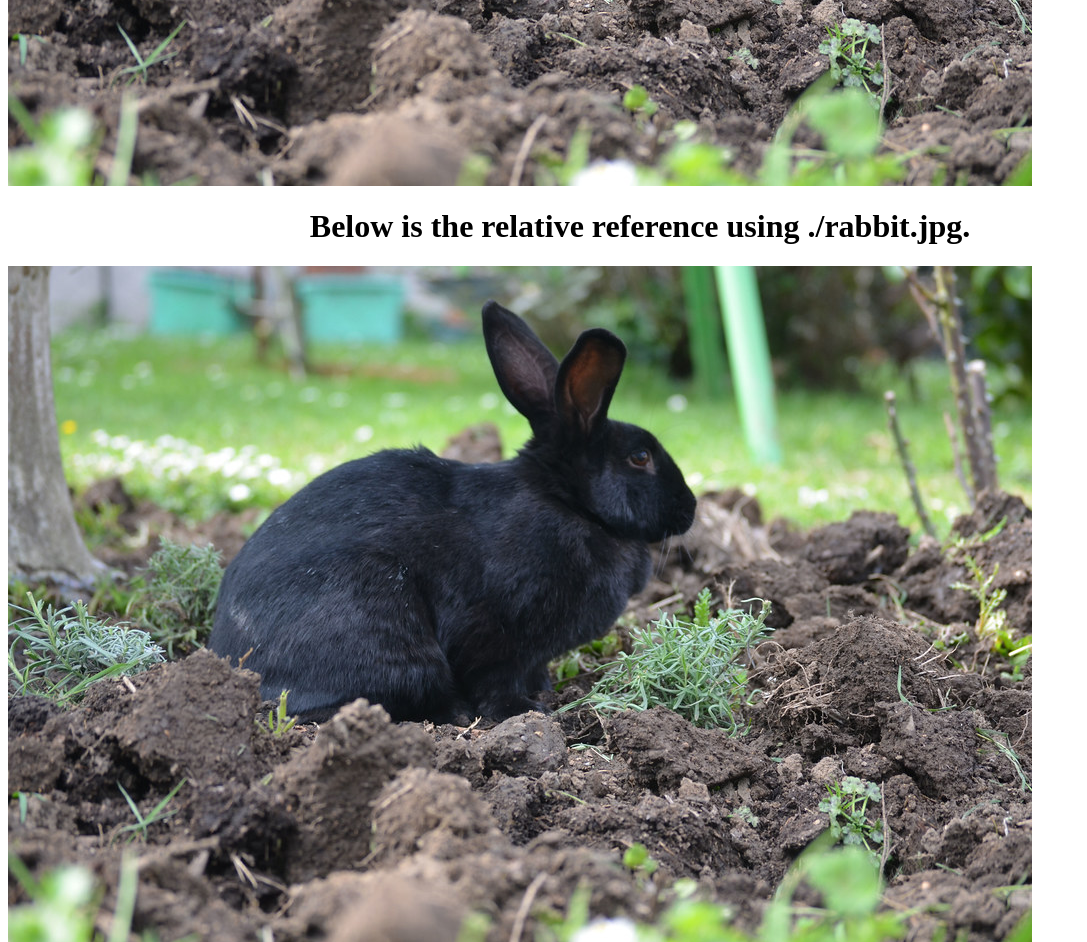
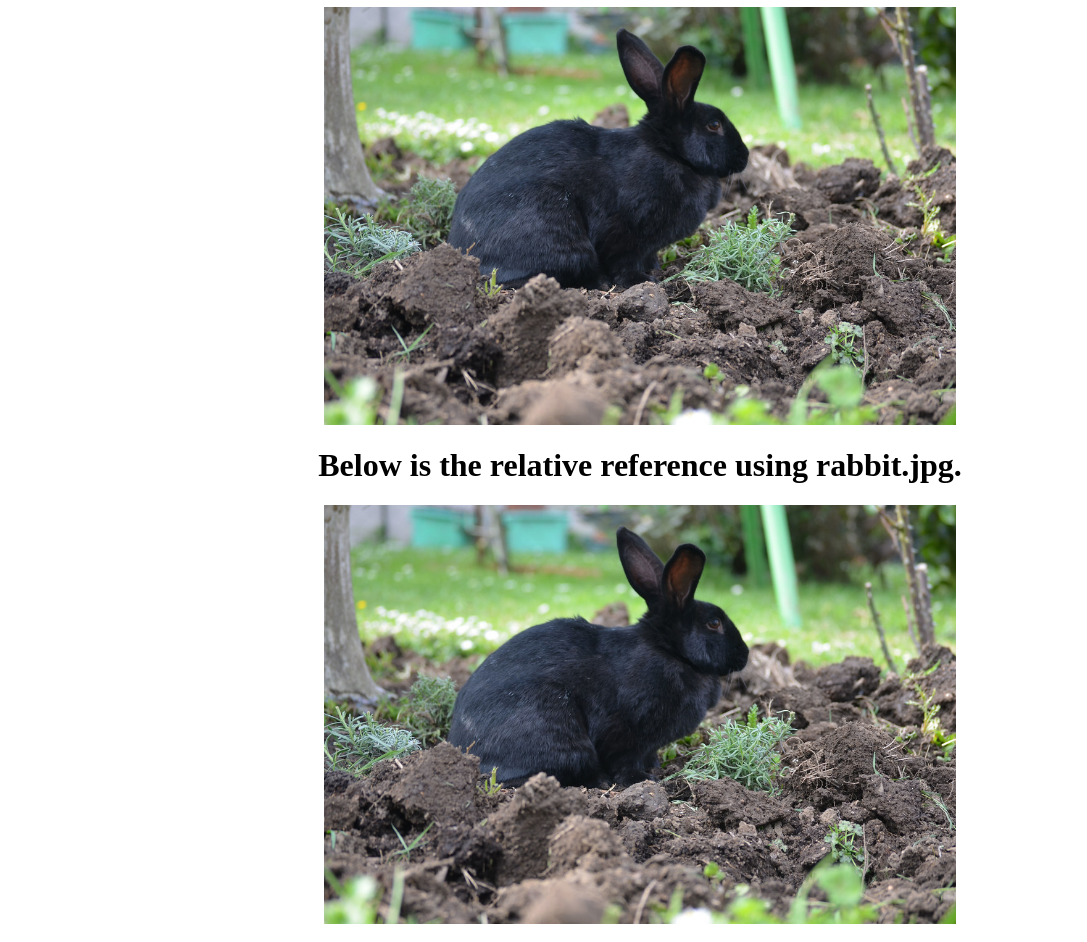
Before and after one commit to overlordofmu/proxy-test-site, a plain HTML site: page index.html in a window 1280 px wide. Shown: the part 558-1500 px from the top of the page, without its empty margins (0-1087 px from the left). Drawn offline with Linux system fonts and the light colour scheme.

Commit message:
center the rabbit

```diff
--- a/index.html
+++ b/index.html
@@ -1,11 +1,19 @@
 <html>
-<head></head>
+<head>
+  <style>
+  img {
+    display: block;
+    margin-left: auto;
+    margin-right: auto;
+  }
+  </style>
+</head>
   <body>
     <h1 style="text-align: center;">Below is the absolute reference using /rabbit.jpg.</h1>
-    <img src="/rabbit.jpg" style="text-align: center;">
+    <img src="/rabbit.jpg" style="width:50%;">
     <h1 style="text-align: center;">Below is the relative reference using ./rabbit.jpg.</h1>
-    <img src="./rabbit.jpg" style="text-align: center;">
+    <img src="./rabbit.jpg" style="width:50%;">
     <h1 style="text-align: center;">Below is the relative reference using rabbit.jpg.</h1>
-    <img src="rabbit.jpg" style="text-align: center;">
+    <img src="rabbit.jpg" style="width:50%;">
     </body>
 </html>
```
